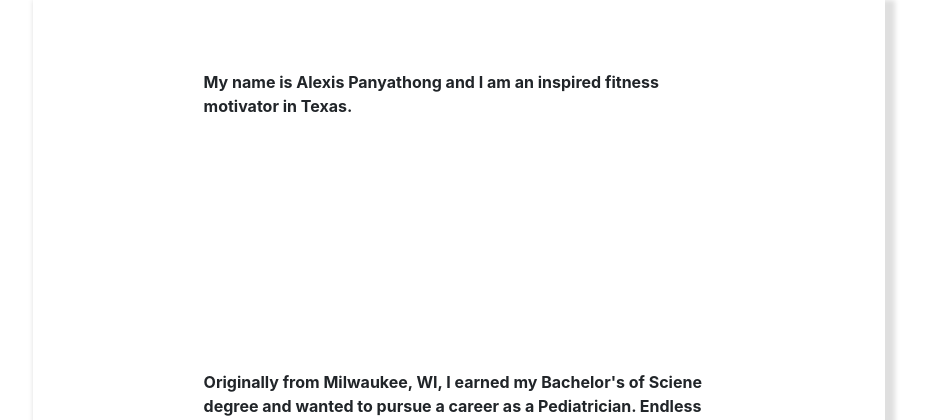
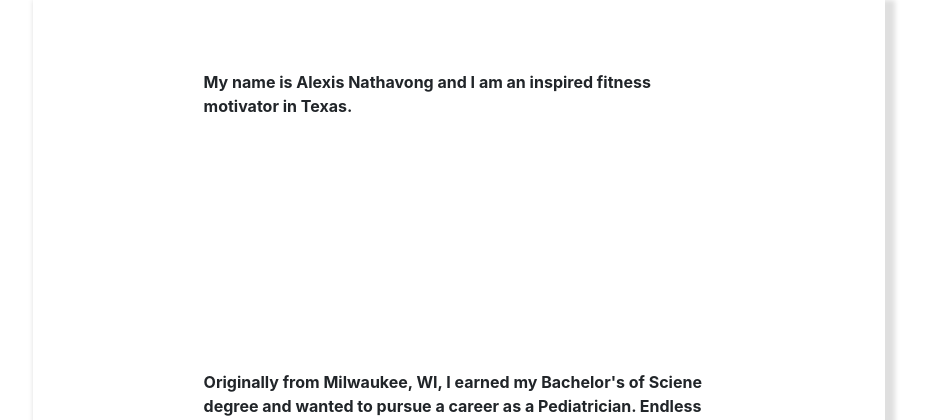
Before and after one commit to AlexisNathavong/Alexis-Vilai-Fitness, a React (Create React App) app in the folder alexis-v-fitness/: page /aboutpage in a window 1280 px wide. Shown: the part 598-1018 px from the top of the page, without its empty margins (181-1108 px from the left). Built offline with nearby package versions, Linux system fonts and the light colour scheme.

Commit message:
Changed last name.

```diff
--- a/alexis-v-fitness/src/components/AboutPage.js
+++ b/alexis-v-fitness/src/components/AboutPage.js
@@ -25,7 +25,7 @@ const AboutPage = () => {
                 <CardTwo>
 
                     <AboutContext>
-                        <p>My name is Alexis Panyathong and I am an inspired fitness motivator in Texas.</p>
+                        <p>My name is Alexis Nathavong and I am an inspired fitness motivator in Texas.</p>
                         <p>Originally from Milwaukee, WI, I earned my Bachelor's of Sciene degree and wanted to pursue a career as a Pediatrician. Endless hours spent studying and working in medical facilities made me realize that I wasn't going to be able to achieve my goal at the moment.
                         So I thought about another passion that I could pursue and that was web design and that's when I enrolled in Lambda School for the Full Stack Web Development program. I fell in love with it because I get to use my creativity to build Apps and websites with my own little twist. As I am pursuing this career, I realized that I still wanted to help people related to the health field.
                         As I was spending some time on trying to figure out how I can help people in a health related field, I began to workout for my own health issues. I started to keep track on my workout routines and fitness journey. This led me to an idea of sharing my fitness journey with people through social media. So now my goal is to inspire people to better themselves by getting fit and healthy with me! It isn't about who's the strongest or healthiest, it isn't about competition against one another, it's all about making that decision to start. Make that decision today!</p>
```
